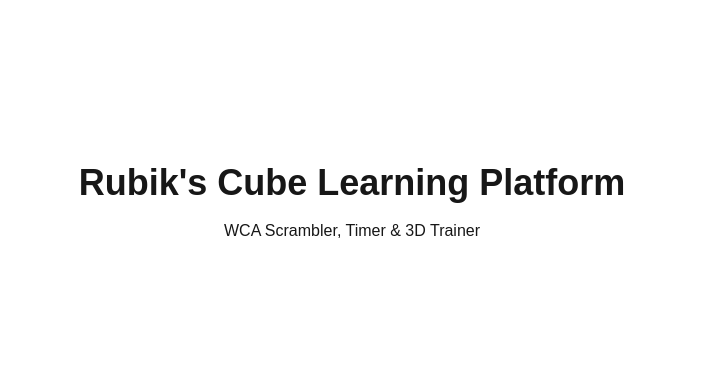
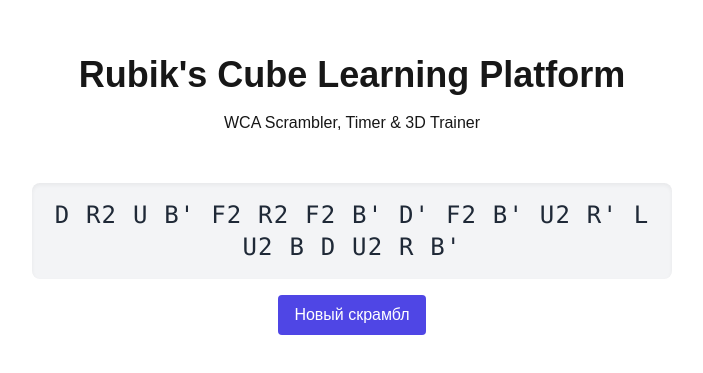
Before and after one commit to pavelmiskevich/rubik-cube, a Next.js app: page / in a window 1280 px wide. Shown: the part 197-570 px from the top of the page, without its empty margins (288-991 px from the left). Built offline with nearby package versions, Linux system fonts and the light colour scheme.

Commit message:
feat: WCA scramble generator and display (fixes #5)

```diff
--- a/package.json
+++ b/package.json
@@ -22,6 +22,7 @@
     "react-dom": "^19.2.8"
   },
   "devDependencies": {
+    "@types/jest": "^30.0.0",
     "@types/node": "^20",
     "@types/pg": "^8.23.1",
     "@types/react": "^19.2.18",
@@ -31,9 +32,12 @@
     "eslint": "^9.39.5",
     "eslint-config-next": "^16.3.2",
     "husky": "^9.1.7",
+    "jest": "^30.4.2",
     "postcss": "^8",
     "prisma": "^7.9.1",
     "tailwindcss": "^3.4.1",
+    "ts-jest": "^29.4.12",
+    "ts-node": "^10.9.2",
     "typescript": "^5"
   }
 }
--- a/src/app/page.tsx
+++ b/src/app/page.tsx
@@ -1,8 +1,12 @@
+import ScrambleDisplay from "@/components/timer/ScrambleDisplay";
+
 export default function Home() {
   return (
     <main className="flex min-h-screen flex-col items-center justify-center p-24">
       <h1 className="text-4xl font-bold">Rubik&apos;s Cube Learning Platform</h1>
-      <p className="mt-4">WCA Scrambler, Timer & 3D Trainer</p>
+      <p className="mt-4 mb-8">WCA Scrambler, Timer & 3D Trainer</p>
+
+      <ScrambleDisplay />
     </main>
   );
 }
--- /dev/null
+++ b/src/components/timer/ScrambleDisplay.tsx
@@ -0,0 +1,27 @@
+"use client";
+
+import { useState, useEffect } from "react";
+import { generateScramble } from "@/lib/scrambler";
+
+export default function ScrambleDisplay() {
+  const [scramble, setScramble] = useState("");
+
+  useEffect(() => {
+    const timer = setTimeout(() => setScramble(generateScramble()), 0);
+    return () => clearTimeout(timer);
+  }, []);
+
+  return (
+    <div className="w-full max-w-2xl mx-auto text-center p-4">
+      <div className="text-2xl font-mono tracking-wider text-gray-800 bg-gray-100 p-4 rounded-lg shadow-inner">
+        {scramble || "Генерация..."}
+      </div>
+      <button
+        onClick={() => setScramble(generateScramble())}
+        className="mt-4 px-4 py-2 bg-indigo-600 text-white rounded hover:bg-indigo-700"
+      >
+        Новый скрамбл
+      </button>
+    </div>
+  );
+}
--- /dev/null
+++ b/src/lib/scrambler.ts
@@ -0,0 +1,25 @@
+const FACES = ["U", "D", "L", "R", "F", "B"];
+const MODIFIERS = ["", "'", "2"];
+
+export function generateScramble(length: number = 20): string {
+  const scramble: string[] = [];
+  let lastFace = -1;
+  let secondLastFace = -1;
+
+  for (let i = 0; i < length; i++) {
+    let nextFace;
+    do {
+      nextFace = Math.floor(Math.random() * 6);
+    } while (
+      nextFace === lastFace ||
+      (Math.floor(nextFace / 2) === Math.floor(lastFace / 2) && nextFace === secondLastFace)
+    );
+
+    const mod = MODIFIERS[Math.floor(Math.random() * MODIFIERS.length)];
+    scramble.push(FACES[nextFace] + mod);
+    secondLastFace = lastFace;
+    lastFace = nextFace;
+  }
+
+  return scramble.join(" ");
+}
```
Also changed, not shown: jest.config.js (added, +7 -0 lines), 2 other files (tests, documents, lock files or other folders).
